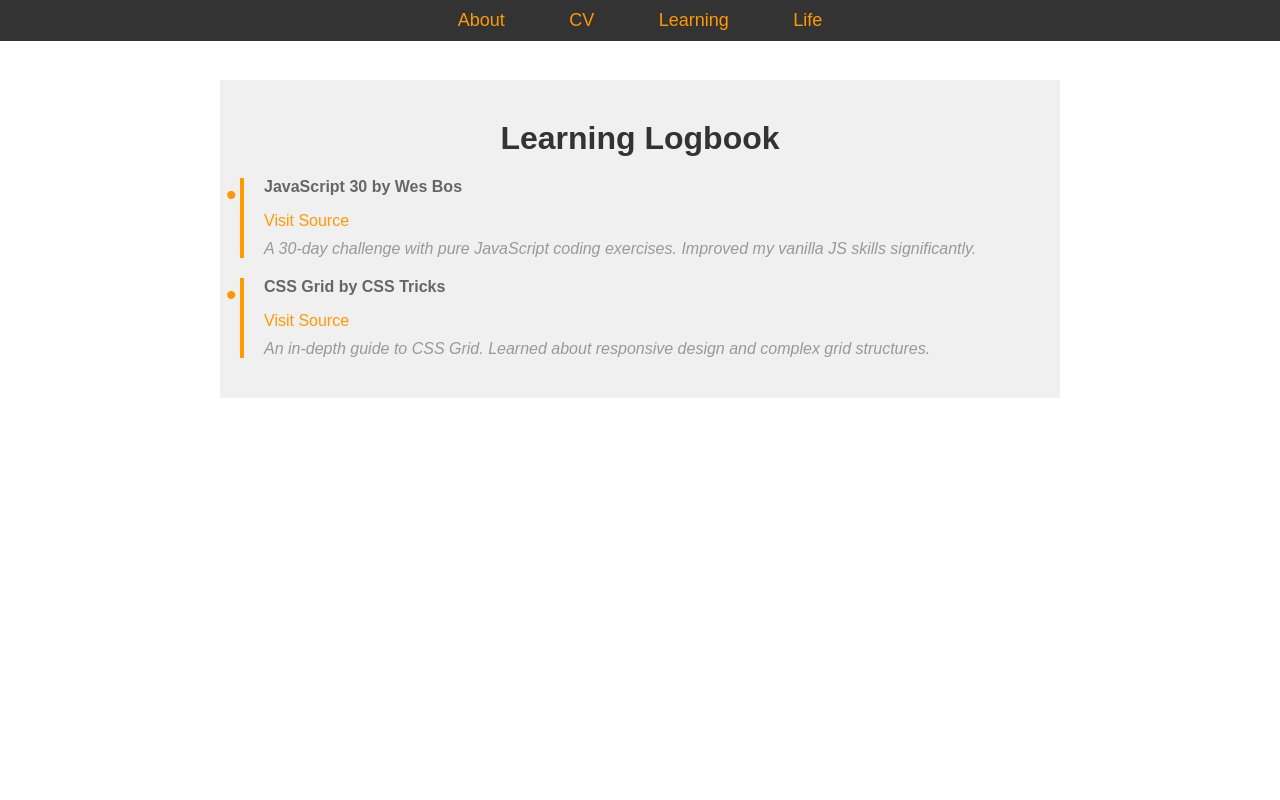
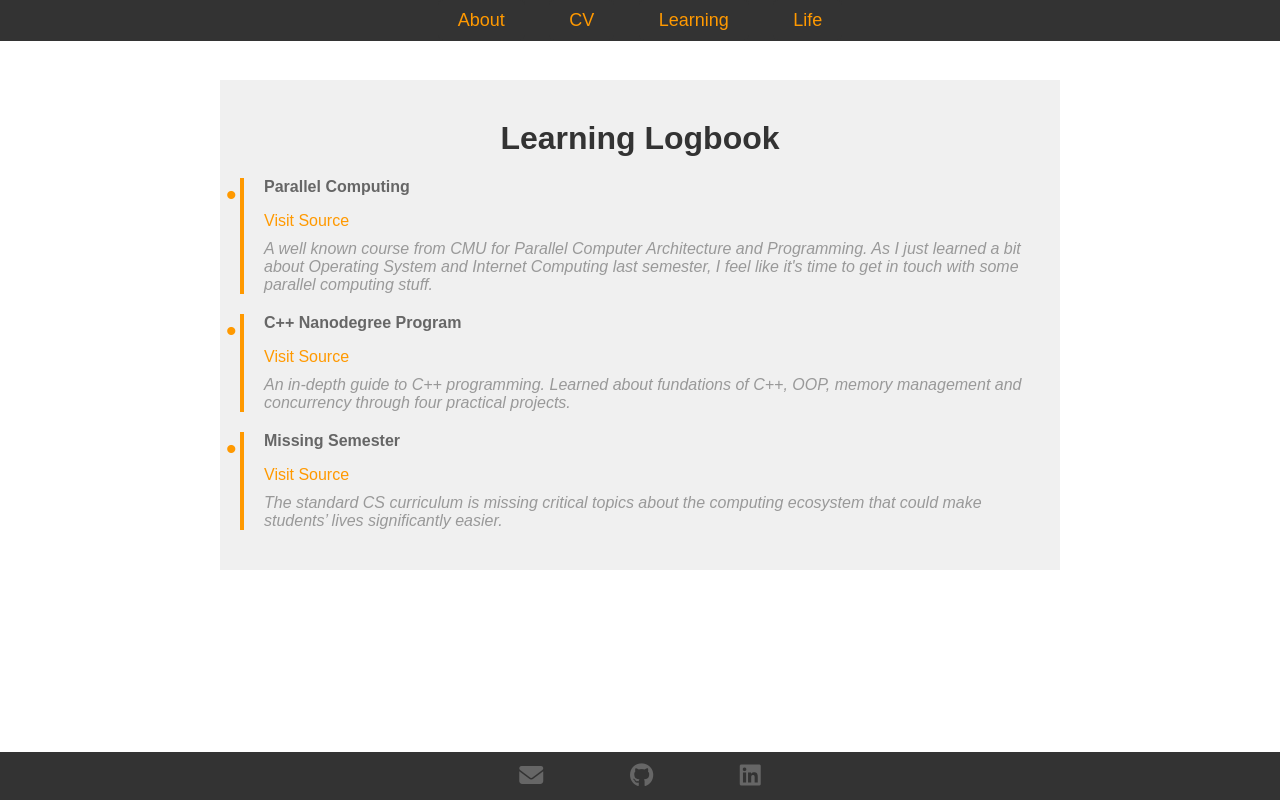
Before and after one commit to CloudJ1603/CV, a plain HTML site: page learning.html in a window 1280 px wide. Drawn offline with Linux system fonts and the light colour scheme.

Commit message:
learning and life contents added

```diff
--- a/css/style.css
+++ b/css/style.css
@@ -61,12 +61,13 @@ header {
     font-size: 24px;
 }
 .footer-icons a {
+    margin: 0 40px; /* This will add space between each icon */
+    color: #666; /* Adjusting the color to be lighter */
+    transition: color 0.3s ease;
+}
+
+.footer-icons a:hover {
     color: #ff9900;
-    margin: 0 10px;
-    text-decoration: none;
-}
-.footer-icons a:hover {
-    text-decoration: underline;
 }
 
 .dashboard {
--- a/learning.html
+++ b/learning.html
@@ -112,21 +112,34 @@
 
         <!-- A sample learning resource entry -->
         <section class="learning-resource">
-            <p class="resource-title">JavaScript 30 by Wes Bos</p>
-            <a href="https://javascript30.com/" class="resource-link" target="_blank">Visit Source</a>
-            <p class="resource-description">A 30-day challenge with pure JavaScript coding exercises. Improved my vanilla JS skills significantly.</p>
+            <p class="resource-title">Parallel Computing</p>
+            <a href="http://15418.courses.cs.cmu.edu/spring2016/" class="resource-link" target="_blank">Visit Source</a>
+            <p class="resource-description">A well known course from CMU for Parallel Computer Architecture and Programming. As I just learned a bit about Operating System and Internet Computing last semester, I feel like
+                it's time to get in touch with some parallel computing stuff.</p>
         </section>
 
         <!-- Another sample entry -->
         <section class="learning-resource">
-            <p class="resource-title">CSS Grid by CSS Tricks</p>
-            <a href="https://css-tricks.com/snippets/css/complete-guide-grid/" class="resource-link" target="_blank">Visit Source</a>
-            <p class="resource-description">An in-depth guide to CSS Grid. Learned about responsive design and complex grid structures.</p>
+            <p class="resource-title">C++ Nanodegree Program</p>
+            <a href="https://www.udacity.com/course/c-plus-plus-nanodegree--nd213" class="resource-link" target="_blank">Visit Source</a>
+            <p class="resource-description">An in-depth guide to C++ programming. Learned about fundations of C++, OOP, memory management and concurrency through four practical projects.</p>
         </section>
 
         <!-- ... Add more as needed -->
+        <section class="learning-resource">
+            <p class="resource-title">Missing Semester</p>
+            <a href="https://missing.csail.mit.edu/2020/" class="resource-link" target="_blank">Visit Source</a>
+            <p class="resource-description"> The standard CS curriculum is missing critical topics about the computing ecosystem that could make students’ lives significantly easier.</p>
+        </section>
 
     </div>
+    <footer class="footer">
+        <div class="footer-icons">
+            <a href="mailto:lujiaca16@gmail.com" target="_blank"><i class="fas fa-envelope"></i></a>
+            <a href="https://github.com/CloudJ1603" target="_blank"><i class="fab fa-github"></i></a>
+            <a href="https://www.linkedin.com/in/jia-lu-371505204/" target="_blank"><i class="fab fa-linkedin"></i></a>
+        </div>
+    </footer>
 </body>
 
 </html>
```
Also changed, not shown: index.html (+3 -13 lines), life.html (+19 -2 lines), images/fishing.jpeg (added), images/flying.jpeg (added), images/swiming.jpeg (added), 1 other file.
